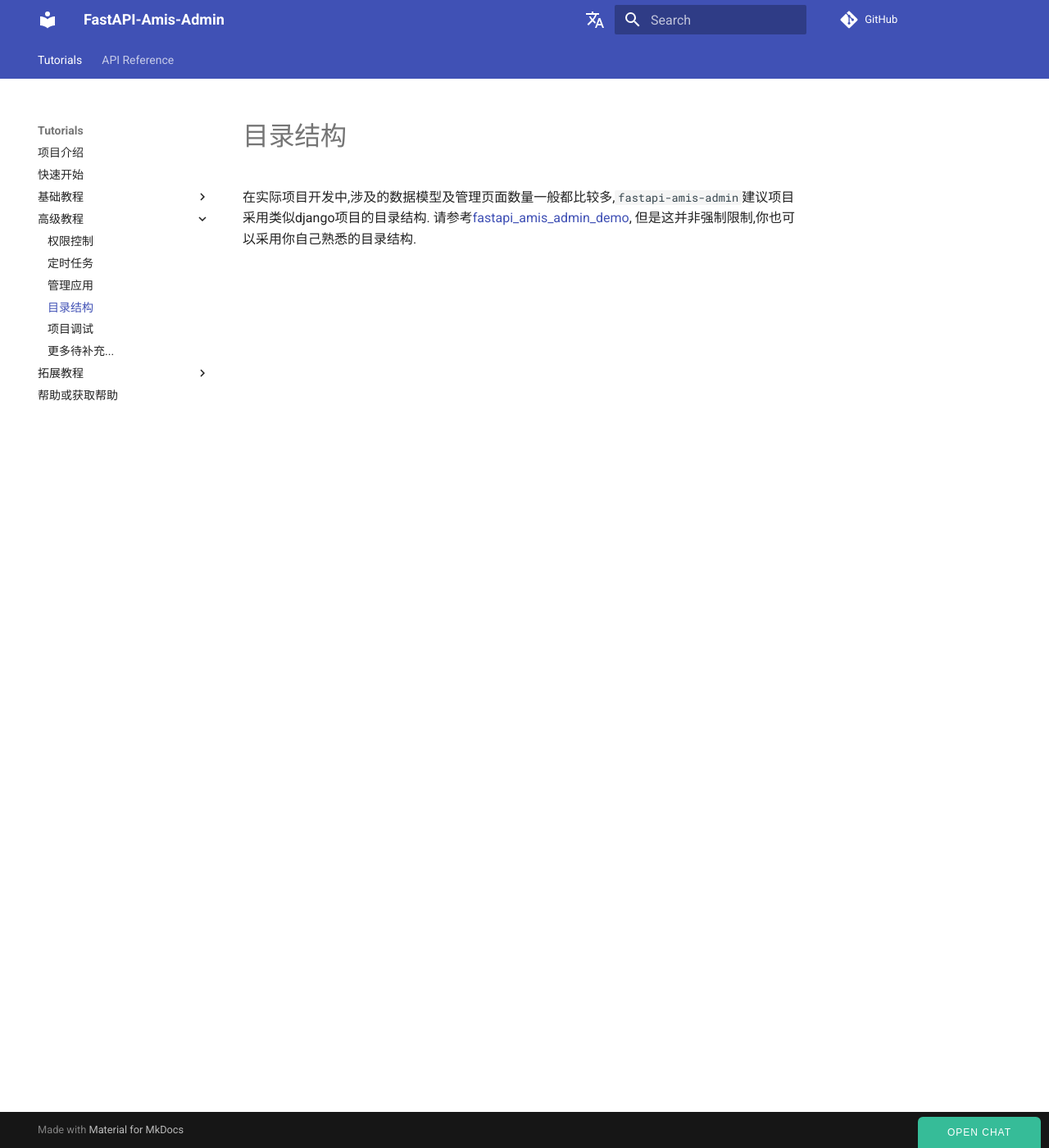
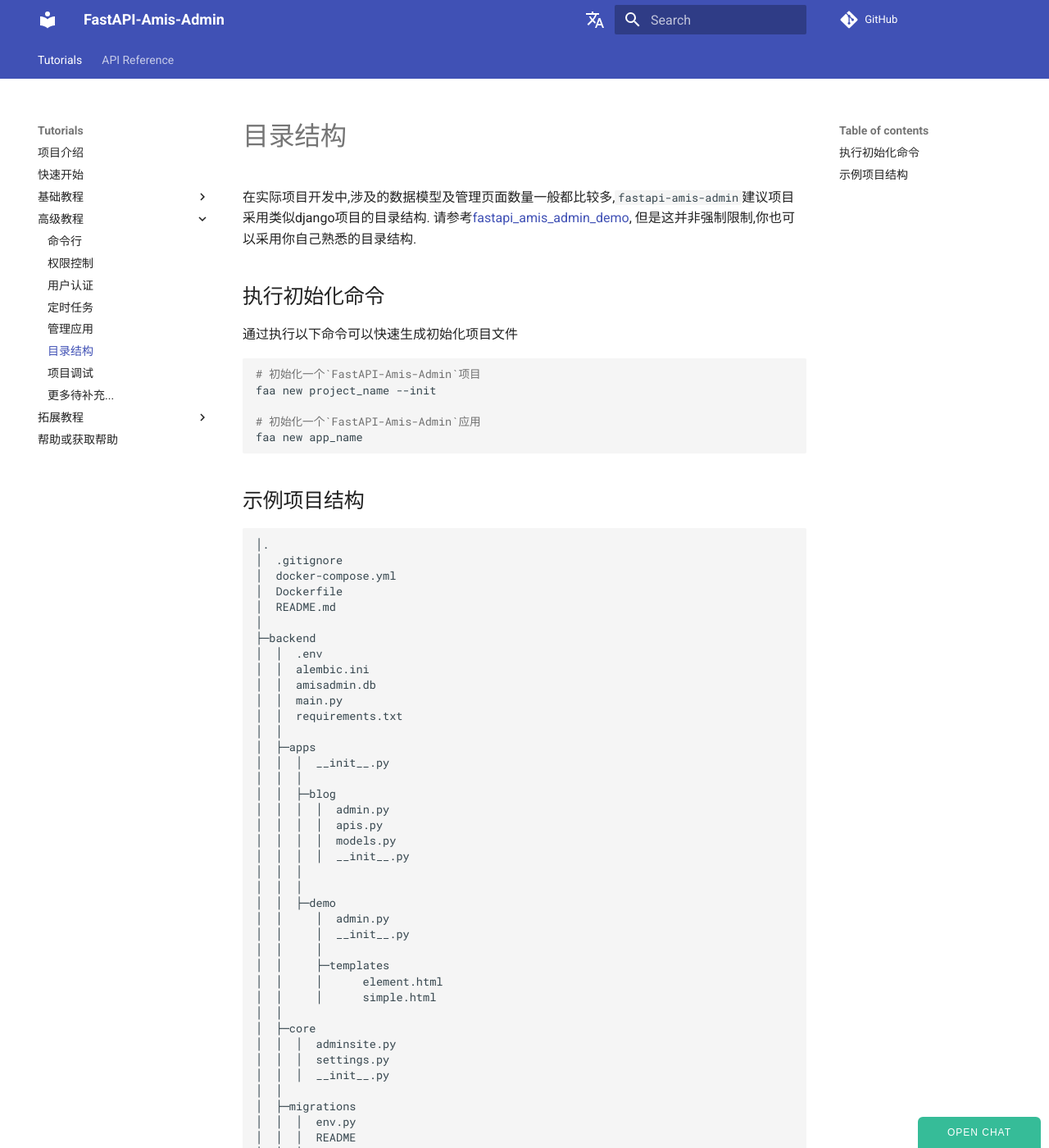
Before and after one commit to amisadmin/fastapi-amis-admin, an MkDocs documentation site: the page built from docs/zh/docs/tutorials/advanced/structure.md, in a window 1280 px wide and 1400 px high. Shown: the whole window at 82% size. Built offline with MkDocs 1.6.1 and Material for MkDocs 9.7.7, drawn with Linux system fonts in a browser that asks for light colours; comment, search, counter and statistics services are not loaded; some of the changed text lies outside the part shown.

Commit message:
docs: 新增命令行使用教程

````diff
--- a/docs/zh/docs/tutorials/advanced/structure.md
+++ b/docs/zh/docs/tutorials/advanced/structure.md
@@ -2,3 +2,72 @@
 
 在实际项目开发中,涉及的数据模型及管理页面数量一般都比较多,`fastapi-amis-admin`建议项目采用类似django项目的目录结构.
 请参考[fastapi_amis_admin_demo](https://github.com/amisadmin/fastapi_amis_admin_demo), 但是这并非强制限制,你也可以采用你自己熟悉的目录结构.
+
+## 执行初始化命令
+
+通过执行以下命令可以快速生成初始化项目文件
+
+```bash
+# 初始化一个`FastAPI-Amis-Admin`项目
+faa new project_name --init
+
+# 初始化一个`FastAPI-Amis-Admin`应用
+faa new app_name
+```
+
+## 示例项目结构
+
+```
+│.
+│  .gitignore
+│  docker-compose.yml
+│  Dockerfile
+│  README.md
+│
+├─backend
+│  │  .env
+│  │  alembic.ini
+│  │  amisadmin.db
+│  │  main.py
+│  │  requirements.txt
+│  │
+│  ├─apps
+│  │  │  __init__.py
+│  │  │
+│  │  ├─blog
+│  │  │  │  admin.py
+│  │  │  │  apis.py
+│  │  │  │  models.py
+│  │  │  │  __init__.py
+│  │  │
+│  │  │
+│  │  ├─demo
+│  │     │  admin.py
+│  │     │  __init__.py
+│  │     │
+│  │     ├─templates
+│  │     │      element.html
+│  │     │      simple.html
+│  │
+│  ├─core
+│  │  │  adminsite.py
+│  │  │  settings.py
+│  │  │  __init__.py
+│  │
+│  ├─migrations
+│  │  │  env.py
+│  │  │  README
+│  │  │  script.py.mako
+│  │  │
+│  │  ├─versions
+│  │     │  bcd68ae939ea_add_url.py
+│  │     │  c79e1785119e_init.py
+│  │
+│  ├─upload
+│  │
+│  ├─utils
+│
+├─scripts
+       run.sh
+
+```
--- a/docs/zh/mkdocs.yml
+++ b/docs/zh/mkdocs.yml
@@ -81,7 +81,9 @@
           - tutorials/basic/i18n.md
           - tutorials/basic/_more.md
       - 高级教程:
+          - tutorials/advanced/cli.md
           - tutorials/advanced/permission.md
+          - tutorials/advanced/user-auth.md
           - tutorials/advanced/scheduler.md
           - tutorials/advanced/AdminApp.md
           - tutorials/advanced/structure.md
````
Also changed, not shown: README.en.md (+16 -0 lines), docs/zh/docs/tutorials/advanced/cli.md (added, +29 -0 lines), README.md.
